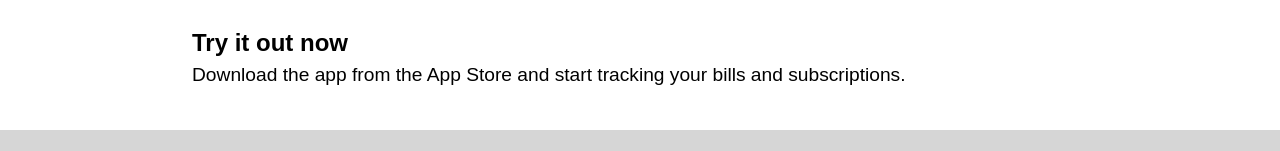
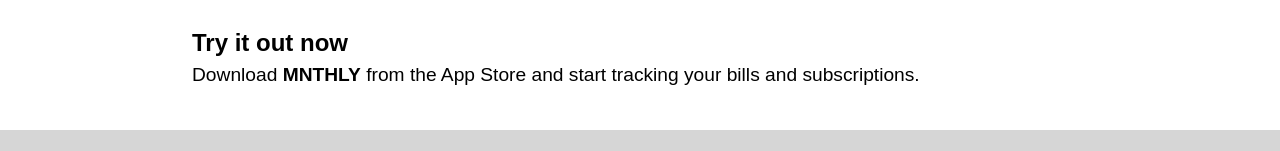
Before and after one commit to bagorski/MNTHLYwebsite, a plain HTML site: page index.html in a window 1280 px wide. Shown: the part 1642-1793 px from the top of the page. Drawn offline with Linux system fonts and the light colour scheme.

Commit message:
Changed wording, added link.

```diff
--- a/index.html
+++ b/index.html
@@ -65,7 +65,7 @@
         </section>
         <section id="try_it_out_now">
             <h1>Try it out now</h1>
-            <p>Download the app from the App Store and start tracking your bills and subscriptions.</p>
+            <p>Download <a href="https://apple.co/41DTTHO"><strong>MNTHLY</strong></a> from the App Store and start tracking your bills and subscriptions.</p>
         </section>
     </main>
     <footer>
```
